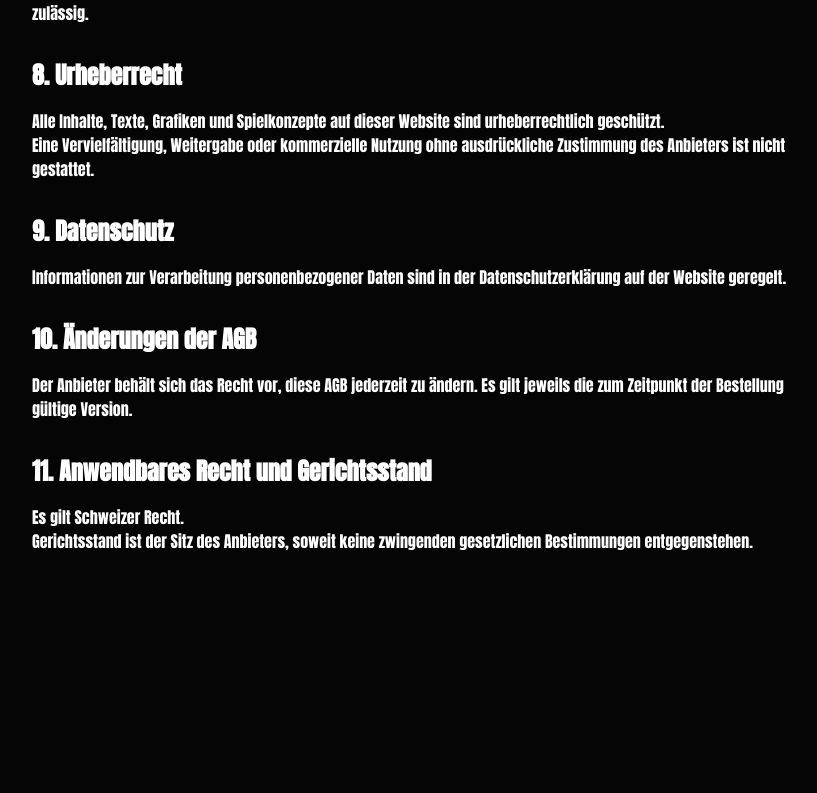
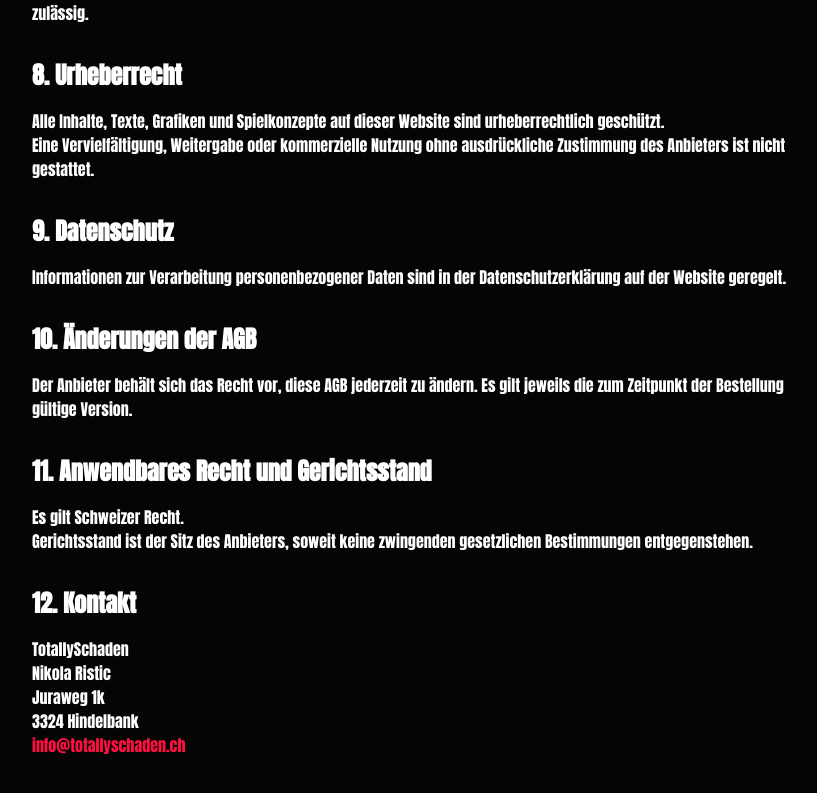
Before and after one commit to totallyschaden/ts-shop, a React (Vite) app: page /agb in a window 1280 px wide. Shown: the part 1379-2172 px from the top of the page, without its empty margins (228-1045 px from the left). Before the commit the page ends 2044 px from the top, so only its background shows below. Built offline with nearby package versions, Linux system fonts and the light colour scheme.

Commit message:
Add company contact info to AGB

```diff
--- a/src/pages/AGB.jsx
+++ b/src/pages/AGB.jsx
@@ -70,6 +70,17 @@
                 <p>Es gilt Schweizer Recht.</p>
                 <p>Gerichtsstand ist der Sitz des Anbieters, soweit keine zwingenden gesetzlichen Bestimmungen entgegenstehen.</p>
             </section>
+
+            <section style={{ marginBottom: '2rem' }}>
+                <h2 style={{ fontSize: '1.5rem', marginBottom: '1rem', color: 'white' }}>12. Kontakt</h2>
+                <p>
+                    TotallySchaden<br />
+                    Nikola Ristic<br />
+                    Juraweg 1k<br />
+                    3324 Hindelbank<br />
+                    <a href="mailto:info@totallyschaden.ch" style={{ color: 'var(--accent-color)', textDecoration: 'none' }}>info@totallyschaden.ch</a>
+                </p>
+            </section>
         </div>
     );
 };
```
